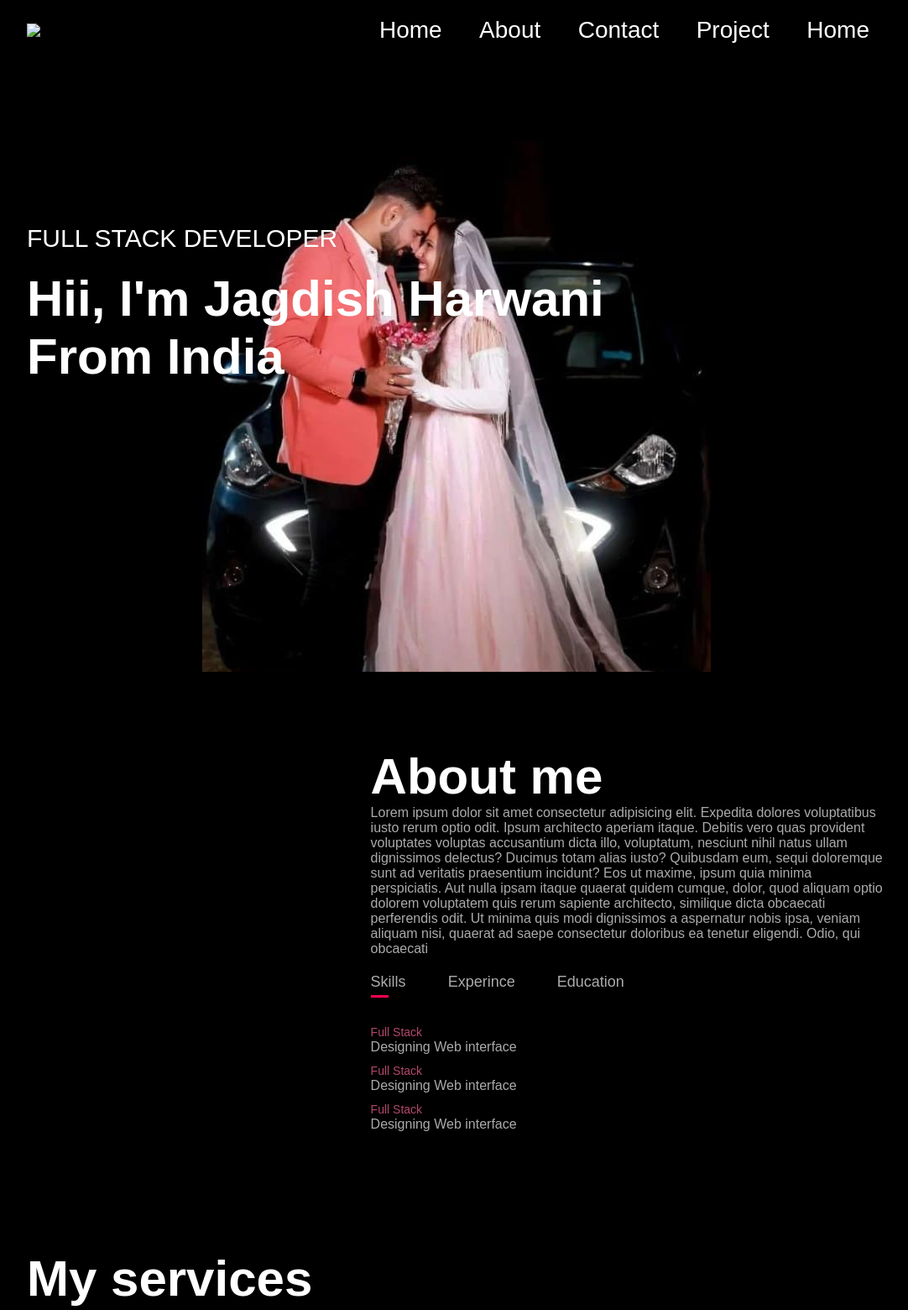
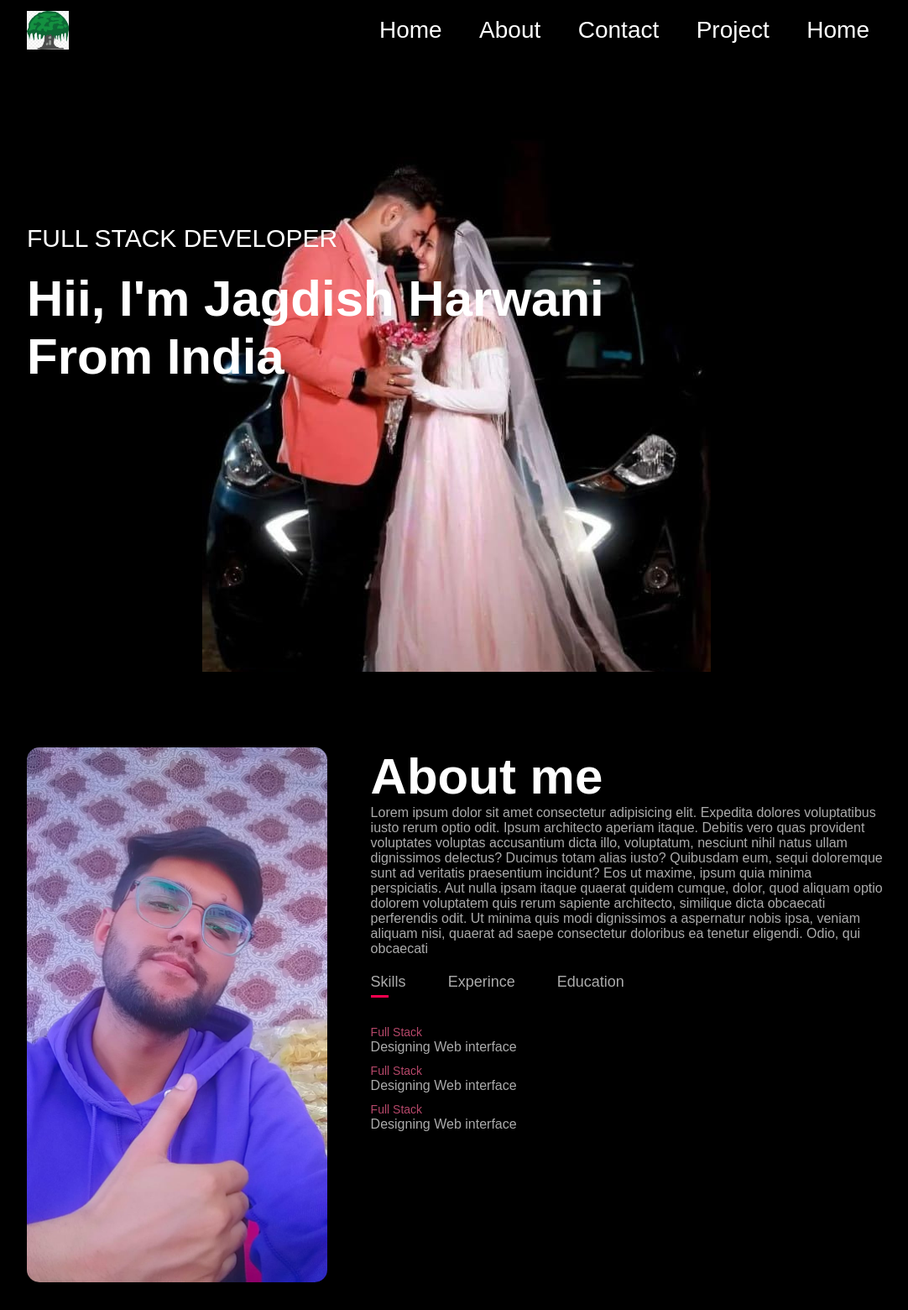
Before and after one commit to jagdishharwani2001/portfolio.github.io, a plain HTML site: page index.html in a window 1280 px wide. Shown: the top 1560 px of the page at 84% size, without its empty margins (96-1178 px from the left). Drawn offline with Linux system fonts and the light colour scheme.

Commit message:
Update index.html
Updated

```diff
--- a/index.html
+++ b/index.html
@@ -10,7 +10,7 @@
     <div id="header">
         <div class="container">
             <nav>
-                <img src="images/logo.png" class="logo">
+                <img src="logo.png" class="logo">
                 <ul id="sidemenu">
                     <li><a href="#header">Home</a></li>
                     <li><a href="#about">About</a></li>
@@ -32,7 +32,7 @@
         <div class="container">
             <div class="row">
                 <div class="about-col-1">
-                    <img src="images/background.png" alt="">
+                    <img src="background.png" alt="">
                 </div>
                 <div class="about-col-2">
                     <h1 class="sub-tittle">About me</h1>
```
